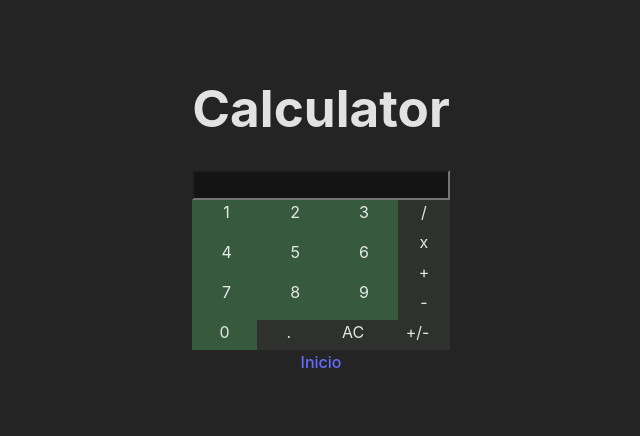
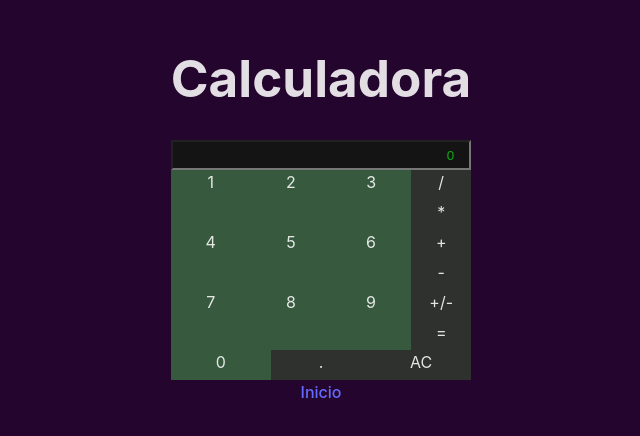
Before and after one commit to EricNegreido/littleApps, a React (Vite) app: page /calculator in a window 1280 px wide. Shown: the part 190-626 px from the top of the page, without its empty margins (319-959 px from the left). Built offline with nearby package versions, Linux system fonts and the light colour scheme.

Commit message:
<feature> Finish the calulator

```diff
--- a/src/index.css
+++ b/src/index.css
@@ -5,7 +5,7 @@
 
   color-scheme: light dark;
   color: rgba(255, 255, 255, 0.87);
-  background-color: #242424;
+  background-color: #24052e;
 
   font-synthesis: none;
   text-rendering: optimizeLegibility;
--- a/src/pages/BorderRadius.jsx
+++ b/src/pageModuls/borderRadius/BorderRadius.jsx
@@ -1,7 +1,7 @@
 import { useState } from 'react'
-import '../App.css'
-import '../pageModuls/borderRadius/style.css'
-import { Link } from '../Link';
+import '../../App.css'
+import './style.css'
+import { Link } from '../../Link';
 
 export function BorderRadius() {
 const [bord, setBorder] = useState({
@@ -12,7 +12,7 @@ const [bord, setBorder] = useState({
 });
 
 function copyStyle(value){
-  navigator.clipboard.writeText( "border-radius: " + value)
+  navigator.clipboard.writeText( "border-radius: " + value + ";")
   .then(() => {
     console.log('Texto copiado al portapapeles')
   })
--- /dev/null
+++ b/src/pageModuls/calculator/Calculator.jsx
@@ -0,0 +1,150 @@
+import { useState } from "react"
+import { Link } from "../../Link"
+import './style.css'
+const numbers = ['1', '2', '3', '4', '5', '6', '7', '8', '9']
+const operators = ["/", "*", "+", "-", "+/-", '=']
+const footOperators = ['0', ".", "AC"]
+
+export function Calculator() {
+  const [display, setDisplay] = useState({
+    num_1: '0',
+    num_2: '',
+    operator: '',
+    flagOp: false
+
+  })
+
+  function handleChange(value) {
+    if (!value.slice(1).match(/(\+\/s-)|([+\-*/])/)) {
+      if (value.length > 8) return
+      setDisplay((prevState) => ({
+        ...prevState,
+        num_1: value,
+        operator: '',
+        flagOp: false
+      }))
+    } else {
+      if (!display.flagOp) {
+        let operator = value.slice(1).match(/[+\-*/]/);
+        operator = operator[0]
+        setDisplay((prevState) => ({
+          ...prevState,
+          operator: operator,
+          flagOp: true
+        }))
+      } else {
+        let num2 = value.slice(1).split(/[+\-*/]/, 2);
+        num2 = num2[1];
+        if (num2.length > 8) return
+        setDisplay((prevState) => ({
+          ...prevState,
+          num_2: num2,
+        }))
+      }
+    }
+  }
+
+  function handleClick(value) {
+    let n_1 = display.num_1
+    let n_2 = display.num_2
+    let op = display.operator
+    let num = '';
+    switch (value) {
+      case 'AC':
+        setDisplay({
+          num_1: 0,
+          num_2: '',
+          operator: '',
+          flagOp: false
+        })
+        break;
+      case '=':
+        n_1 = parseFloat(n_1)
+        n_2 = parseFloat(n_2)
+        if(op == '+'){
+
+          setDisplay({
+            num_1: `${n_1 + n_2}`,
+            num_2: '',
+            operator: '',
+            flagOp: false
+          })
+        }else if (op == '-'){
+          setDisplay({
+            num_1: `${n_1 - n_2}`,
+            num_2: '',
+            operator: '',
+            flagOp: false
+          })
+        }else if (op == '*'){
+          setDisplay({
+            num_1: `${n_1 * n_2}`,
+            num_2: '',
+            operator: '',
+            flagOp: false
+          })
+        }else if (op == '/'){
+          setDisplay({
+            num_1: `${n_1 / n_2}`,
+            num_2: '',
+            operator: '',
+            flagOp: false
+          })
+        }
+        break;
+      case '+/-':
+        console.log('+/-')
+        num = display.flagOp ? 'num_2' : 'num_1';
+        setDisplay((prevState) => ({
+          ...prevState,
+          [num]: `${(num == 'num_1' ? n_1 : n_2) * (-1)}`,
+        }))
+        break;
+      default:
+
+        if (!display.flagOp) {
+          handleChange(display.num_1 + value)
+        }else {
+          handleChange(display.num_1 + display.operator + display.num_2 + value)
+        }
+        break;
+    }
+
+  }
+
+  return (
+    <>
+      <h1> Calculadora</h1>
+      <header>
+        {/* <section className="history">
+          <div> {display.num_1 != 0 && display.num_1}</div>
+          <div> {display.operator}</div>
+          <div> {display.num_2 != 0 && display.num_2}</div>
+        </section> */}
+        <input onChange={e => handleChange(e.target.value)} className="screen" type="text" name="" id="" value={display.num_1 + display.operator + display.num_2} />
+      </header>
+      <main className="board">
+        <article className="numKeypad">
+          {numbers.map((val, i) => {
+            return <div onClick={() => handleClick(val)} className="numbers" key={i}> {val} </div>
+          })}
+        </article>
+        <aside className="opKeypad">
+          {operators.map((val, i) => {
+            return <div onClick={() => handleClick(val)} className="operators" key={i}> {val} </div>
+          })}
+        </aside>
+      </main>
+      <footer className="footerOperators">
+        {footOperators.map((val, i) => {
+          if (i == 0) {
+            return <div onClick={() => handleClick(val)} className="numbers" key={i}> {val} </div>
+
+          }
+          return <div  onClick={() => handleClick(val)}className="footOperators" key={i}> {footOperators[i]} </div>
+        })}
+      </footer>
+
+      <Link to='/'> Inicio </Link>
+    </>)
+}
--- a/src/pageModuls/calculator/style.css
+++ b/src/pageModuls/calculator/style.css
@@ -11,6 +11,9 @@ input[type=number] { -moz-appearance:textfield; }
   width: 100%;
   height: 30px;
   box-sizing: border-box;
+  /* border-top: none; */
+  text-align: right;
+  padding-right: 15px;
 
 }
 
@@ -34,6 +37,7 @@ input[type=number] { -moz-appearance:textfield; }
   box-sizing: border-box;
   padding: 0;
   margin: 0;
+  cursor: pointer;
 }
 
 .numbers:hover{
@@ -46,6 +50,7 @@ input[type=number] { -moz-appearance:textfield; }
   box-sizing: border-box;
   padding: 0;
   margin: 0;
+  cursor: pointer;
 
 }
 
@@ -55,8 +60,22 @@ input[type=number] { -moz-appearance:textfield; }
 
 .footerOperators{
   display: grid;
-  grid-template-columns: repeat(4, 1fr);
+  grid-template-columns: repeat(3, 1fr);
   width: 100%;
 }
 
+/* .history{
+  display: flex;
+  font-size: .8rem;
+  background-color: rgba(20, 20, 20);
+  color: #aaa;
+  width: 100%;
+  height: 20px;
+  box-sizing: border-box;
+  border: 2px inset rgb(118, 118, 118);
+  border-bottom: none ;
+  padding-left: 15px;
+
+} */
+
 /*TODO: buscar como hacerlo bien con grid */
--- a/src/pages/ConvertBin.jsx
+++ b/src/pageModuls/convertBin/ConvertBin.jsx
@@ -1,6 +1,6 @@
 import { useState } from 'react'
-import '../App.css'
-import { Link } from '../Link'
+import '../../App.css'
+import { Link } from '../../Link'
 
 function binToDec( bin ){
   return parseInt(bin, 2)
--- a/src/pages/Calculator.jsx
+++ /dev/null
@@ -1,39 +0,0 @@
-import { Link } from "../Link"
-import '../pageModuls/calculator/style.css'
-
-const numbers = [1, 2, 3, 4, 5, 6, 7, 8, 9]
-const operators = ["/", "x", "+", "-"]
-const footOperators = [0, ".", "AC", "+/-"]
-
-export function Calculator() {
-  return (
-    <>
-      <h1> Calculator</h1>
-      <header>
-        <input className="screen" type="number" name="" id="" />
-      </header>
-      <main className="board">
-        <article className="numKeypad">
-          {numbers.map((val, i) => {
-            return <div className="numbers" key={i}> {numbers[i]} </div>
-          })}
-        </article>
-        <aside className="opKeypad">
-          {operators.map((val, i) => {
-            return <div className="operators" key={i}> {operators[i]} </div>
-          })}
-        </aside>
-      </main>
-      <footer className="footerOperators">
-        {footOperators.map((val, i) => {
-            if(i == 0){
-              return <div className="numbers" key={i}> {footOperators[i]} </div>
-
-            }
-            return <div className="footOperators" key={i}> {footOperators[i]} </div>
-          })}
-      </footer>
-
-      <Link to='/'> Inicio </Link>
-    </>)
-}
```
Also changed, not shown: src/App.jsx (+5 -5 lines), src/pageModuls/About.jsx (renamed from src/pages/About.jsx), src/pageModuls/Home.jsx (renamed from src/pages/Home.jsx).
